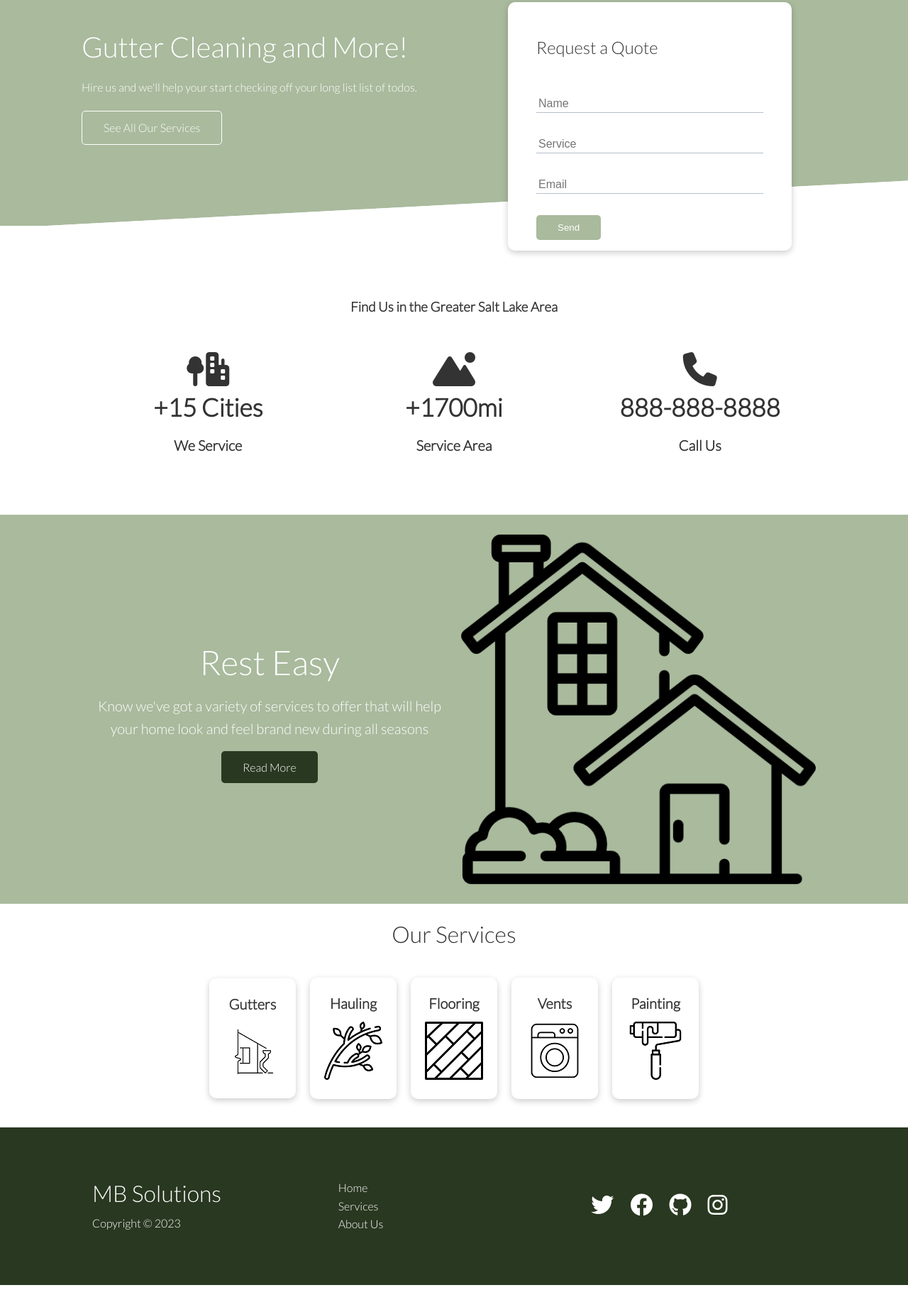
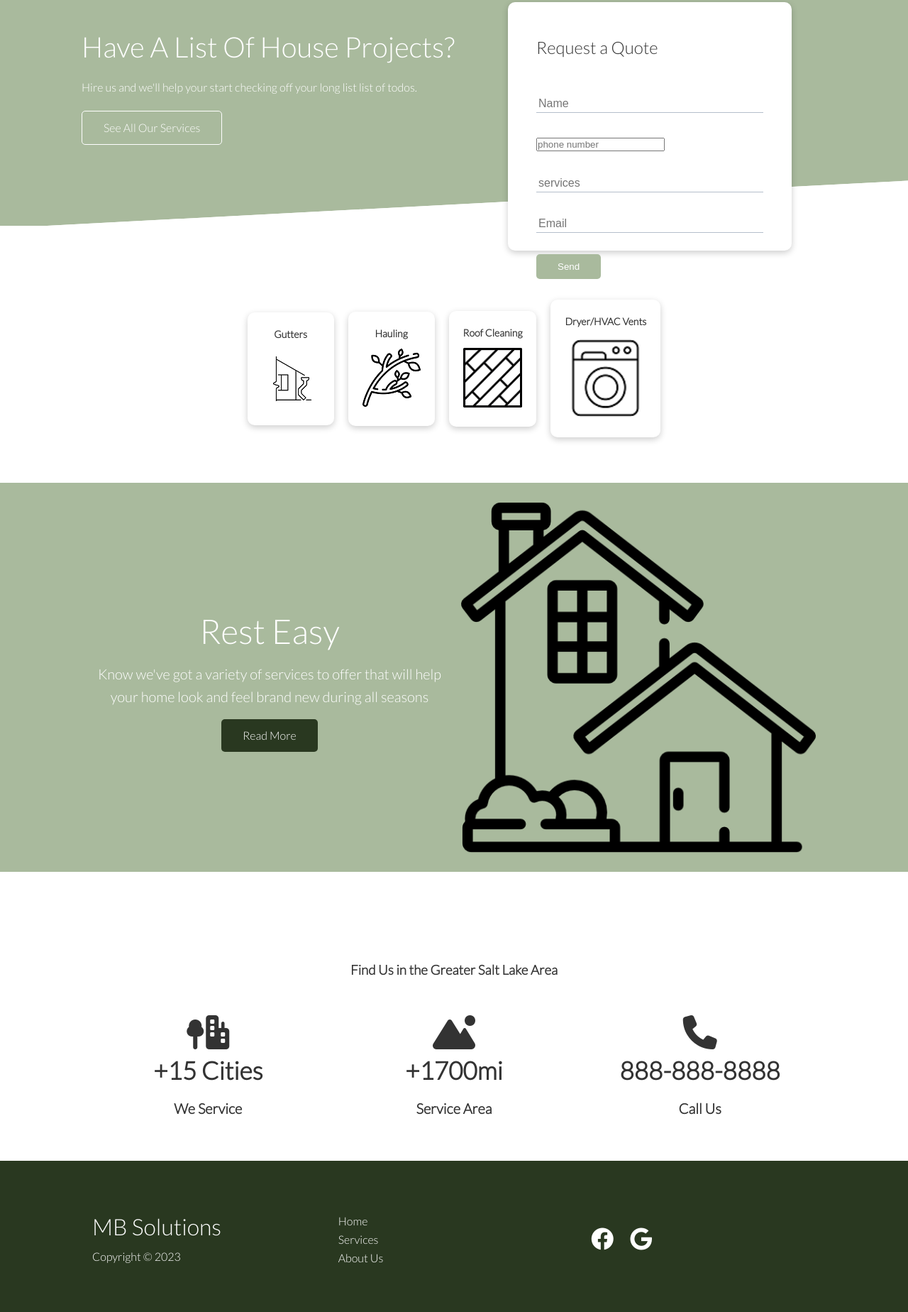
Before and after one commit to lmyers427/simpleWebsite, a plain HTML site: page index.html in a window 1280 px wide. Shown: the part 152-2000 px from the top of the page at 71% size. Before the commit the page ends 1962 px from the top, so only its background shows below. Drawn offline with Linux system fonts and the light colour scheme.

Commit message:
Update the website content (need to adjust contact card and service card

```diff
--- a/css/style.css
+++ b/css/style.css
@@ -224,7 +224,7 @@ img{
 
 .languages .card h4 {
 
-    font-size: 20px;
+    font-size: 14px;
     margin-bottom: 10px;
 }
 
--- a/index.html
+++ b/index.html
@@ -22,7 +22,7 @@
     <!--NavBar-->
 <div class="navbar">
     <div class="container flex">
-        <h1 class="logo">MB Solutions</h1>
+        <h1 class="logo">MB Solutions(888-888-8888)</h1>
         <nav>
             <ul>
 
@@ -43,7 +43,7 @@
 <section class="showcase">
     <div class="container grid">
         <div class="showcase-text">
-            <h1>Gutter Cleaning and More!</h1>
+            <h1>Have A List Of House Projects?</h1>
             <p>
                 Hire us and we'll help your start checking off your long list
                 list of todos.
@@ -64,7 +64,10 @@
                     <input type="text" name="name" placeholder="Name" required>
                 </div>
                 <div class="form-control">
-                    <input type="text" name="service" placeholder="Service" required>
+                    <input type="tel" name="tel" placeholder="phone number" required>
+                </div>
+                <div class="form-control">
+                    <input type="text" name="services" placeholder="services" required>
                 </div>
                 <div class="form-control">
                     <input type="email" name="email" placeholder="Email" required>
@@ -77,8 +80,58 @@
 
     </section>
 
-    <!--Stats-->
-    <section class="stats">
+    <!--Lagunages-->
+    <section class="languages">
+        <h2 class="md text-center my-2">
+            We Specialize In
+        </h2>
+            <div class="containter flex">
+                <div class="card">
+                    <h4>Gutters</h4>
+                    <img src="images/logos/gutter.png" alt="">
+                </div>
+                <div class="card">
+                    <h4>Hauling</h4>
+                    <img src="images/logos/branch.png" alt="">
+                </div>
+                <div class="card">
+                    <h4>Roof Cleaning</h4>
+                    <img src="images/logos/flooring.png" alt="">
+                </div>
+                <div class="card">
+                    <h4>Dryer/HVAC Vents</h4>
+                    <img src="images/logos/dryervent.png" alt="">
+                </div>
+                <!-- <div class="card">
+                    <h4>Painting</h4>
+                    <img src="images/logos/paint-roller.png" alt="">
+                </div> -->
+
+            </div>
+        </section>
+
+
+
+    <!-- Cloud-->
+
+    <section class="cloud bg-primary my-2 py-2">
+        <div class="container grid">
+            <div class="text-center">
+                <h2 class="lg">Rest Easy</h2>
+                <p class="lead my-1">Know we've got a variety of services to offer that
+                    will help your home look and feel brand new during all seasons
+                </p>
+                <a href="features.html" class="btn btn-dark">Read More</a>
+            </div>
+            <img src="images/house.png" alt="">
+
+        </div>
+
+
+    </section>
+
+     <!--Stats-->
+     <section class="stats">
         <div class="container">
             <h3 class="stats-heading text-center m-1">
                 Find Us in the Greater Salt Lake Area
@@ -100,55 +153,6 @@
                     <h3>888-888-8888</h3>
                     <p class="ptext-secondary">Call Us</p></div>
             </div>
-        </div>
-    </section>
-
-
-
-    <!-- Cloud-->
-
-    <section class="cloud bg-primary my-2 py-2">
-        <div class="container grid">
-            <div class="text-center">
-                <h2 class="lg">Rest Easy</h2>
-                <p class="lead my-1">Know we've got a variety of services to offer that
-                    will help your home look and feel brand new during all seasons
-                </p>
-                <a href="features.html" class="btn btn-dark">Read More</a>
-            </div>
-            <img src="images/house.png" alt="">
-
-        </div>
-
-
-    </section>
-    <!--Lagunages-->
-    <section class="languages">
-    <h2 class="md text-center my-2">
-        Our Services
-    </h2>
-        <div class="containter flex">
-            <div class="card">
-                <h4>Gutters</h4>
-                <img src="images/logos/gutter.png" alt="">
-            </div>
-            <div class="card">
-                <h4>Hauling</h4>
-                <img src="images/logos/branch.png" alt="">
-            </div>
-            <div class="card">
-                <h4>Flooring</h4>
-                <img src="images/logos/flooring.png" alt="">
-            </div>
-            <div class="card">
-                <h4>Vents</h4>
-                <img src="images/logos/dryervent.png" alt="">
-            </div>
-            <div class="card">
-                <h4>Painting</h4>
-                <img src="images/logos/paint-roller.png" alt="">
-            </div>
-
         </div>
     </section>
 
@@ -174,11 +178,9 @@
 
         </nav>
         <div class="social">
-            <a href="#"><i class="fab fa-twitter fa-2x"></i></a>
             <a href="#"><i class="fab fa-facebook fa-2x"></i></a>
-            <a href="#"><i class="fab fa-github fa-2x"></i></a>
-            <a href="#"><i class="fab fa-instagram fa-2x"></i></a>
-        </div>
+            <a href="#"><i class="fab fa-google fa-2x"></i></a>
+         </div>
     </div>
     </footer>
 
```
Also changed, not shown: docs.html (+13 -13 lines), features.html (+27 -26 lines).
